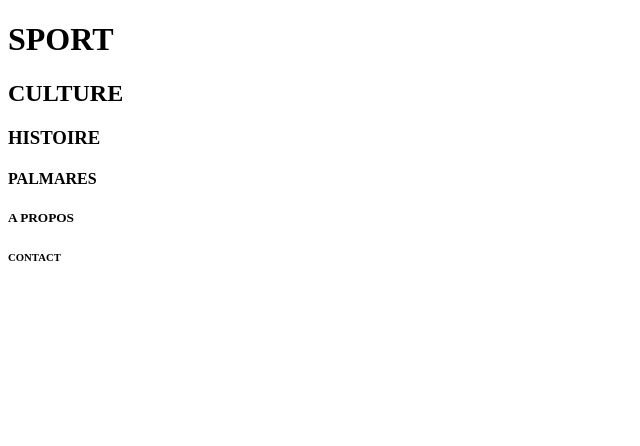
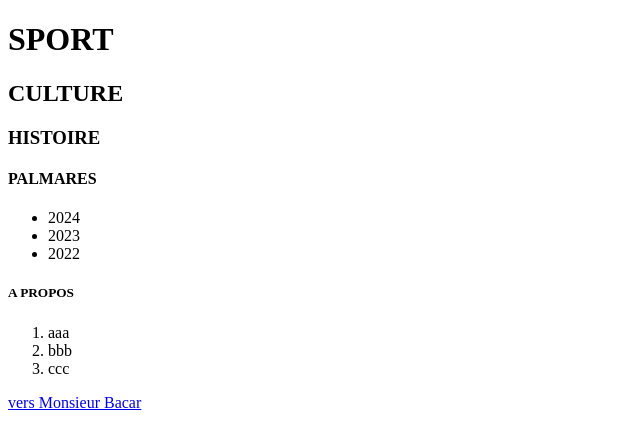
Before and after one commit to cAkramal/mapremeierepageweb, a plain HTML site: page index.html in a window 1280 px wide. Shown: the whole page, without its empty margins (0-640 px from the left). Drawn offline with Linux system fonts and the light colour scheme.

Commit message:
ajout de lien avec l'attribut href

```diff
--- a/index.html
+++ b/index.html
@@ -1,15 +1,28 @@
 <!DOCTYPE html>
 <html lang="fr">
     <head>
+        <meta charset="UTF-8">
         <title>Le SPORT</title>
     </head>
     <body>
         <h1>SPORT</h1>
         <h2>CULTURE</h2>
         <h3>HISTOIRE</h3>
+
         <h4>PALMARES</h4>
+        <ul>
+            <li>2024</li>
+            <li>2023
+            <li>2022</li>
+        </ul>
+
         <h5>A PROPOS</h5>
-        <h6>CONTACT</h6>
+        <ol>
+            <li>aaa</li>
+            <li>bbb</li>
+            <li>ccc</li>
+        </ol>
 
+        <a href="a-propos.html"> vers Monsieur Bacar </a>
     </body>
 </html>
```
Also changed, not shown: a-propos.html (+2 -0 lines).
